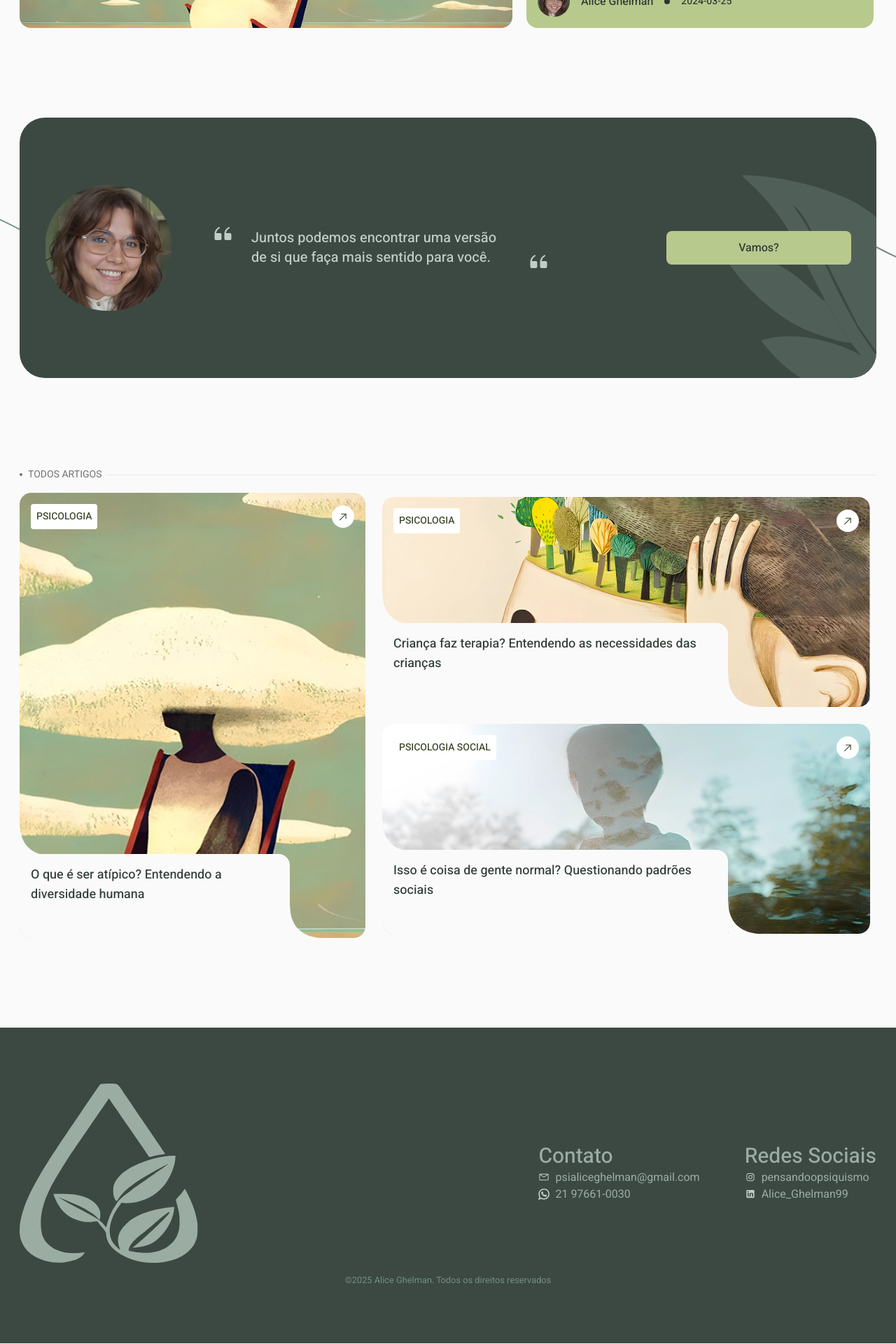
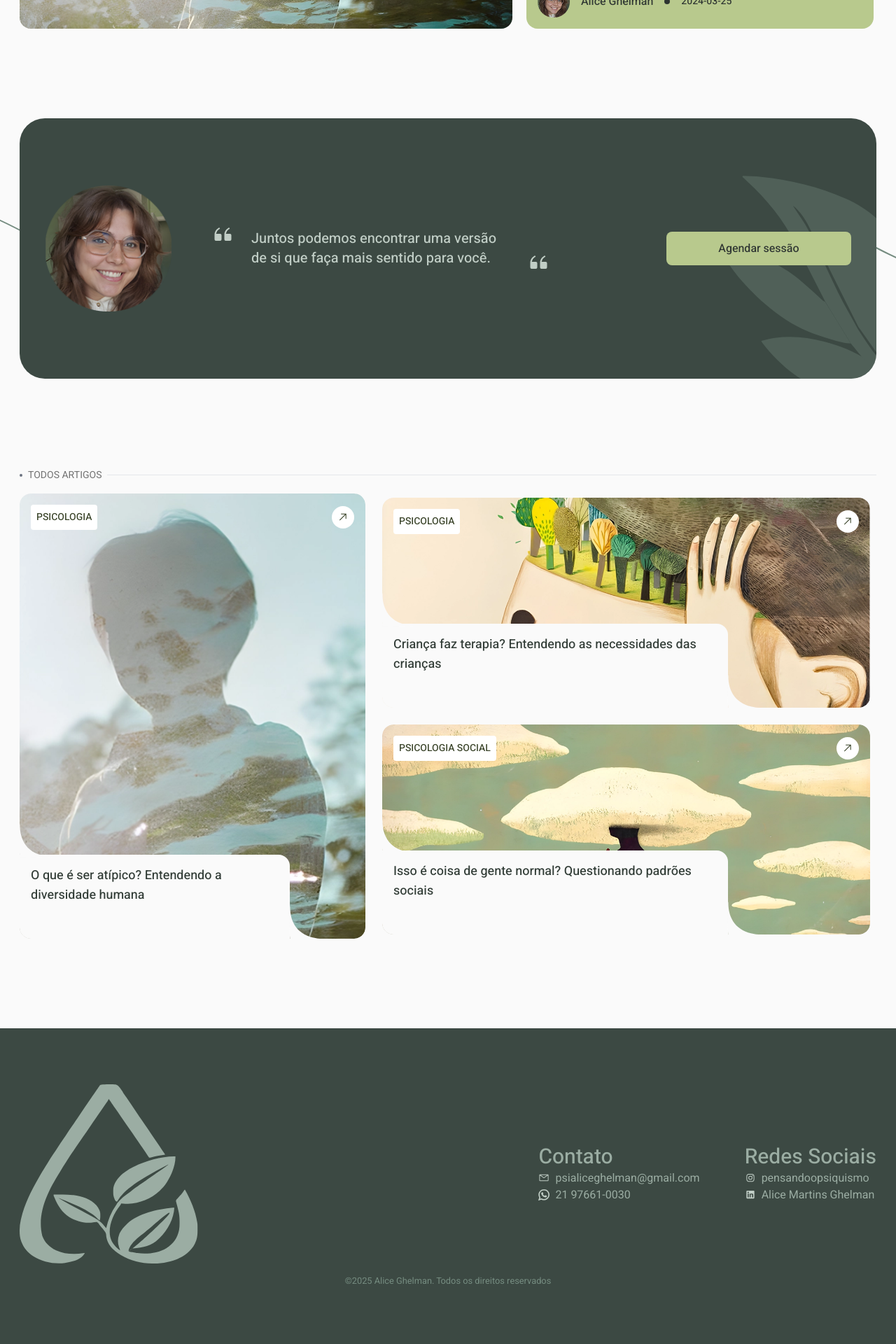
Before and after one commit to gmotta-dev/Alice-Ghelman, a Next.js app: page /blog in a window 1280 px wide. Shown: the part 614-2534 px from the top of the page at 70% size. Built offline with nearby package versions, Linux system fonts and the light colour scheme.

Commit message:
Update footer contact information, swap image assets in articles, adjust article styling for better readability, and modify button text in Banner component for clarity.

```diff
--- a/src/app/_layout-resources/Footer.tsx
+++ b/src/app/_layout-resources/Footer.tsx
@@ -3,11 +3,9 @@ import Link from "next/link";
 
 import AliceLogo from "../../shared/components/AliceLogo";
 import ContentWrapper from "../../shared/components/ContentWrapper";
-import Location from "../../shared/components/Icons/Carbon/Location";
 import LogoInstagram from "../../shared/components/Icons/Carbon/LogoInstagram";
 import LogoLinkedin from "../../shared/components/Icons/Carbon/LogoLinkedin";
 import Mail from "../../shared/components/Icons/Carbon/Mail";
-import Phone from "../../shared/components/Icons/Carbon/Phone";
 
 export default function Footer() {
   return (
@@ -55,5 +53,5 @@ const contactGroup: InfoItem[] = [
 
 const socialGroup: InfoItem[] = [
   { type: "link", href: "https://www.instagram.com/pensandoopsiquismo/", label: "pensandoopsiquismo", icon: LogoInstagram },
-  { type: "link", href: "https://www.linkedin.com/in/aliceghelman/", label: "Alice_Ghelman99", icon: LogoLinkedin },
+  { type: "link", href: "https://www.linkedin.com/in/alice-martins-ghelman-9647241b0/", label: "Alice Martins Ghelman", icon: LogoLinkedin },
 ];
--- a/src/app/blog/_path-resources/articles-data.ts
+++ b/src/app/blog/_path-resources/articles-data.ts
@@ -17,7 +17,7 @@ export const articlesData: TArticle[] = [
     created_at: "2024-03-25",
     description:
       "Você sabe o que Atípico quer dizer? No dicionário, por definição, a palavra atípico diz respeito a tudo aquilo que foge ao típico, ao normal, ao comum. Na psicologia que eu sigo, atípico também é isso, mas é um pouco mais, quer dizer aquela pessoa que foge à norma.",
-    image: "/images/blog/pessoas-atipicas.webp",
+    image: "/images/blog/coisa-de-gente-normal.webp",
     tag: "PSICOLOGIA",
     mdx: `
     ## Você sabe o que Atípico quer dizer?
@@ -112,7 +112,7 @@ Estarei disponível para criar uma relação de confiança com vocês e as crian
     title_lg: "Isso é coisa de gente normal? Questionando padrões sociais",
     created_at: "2024-03-24",
     description: "Você pode já ter se perguntado se um comportamento ou atitude suas são coisa de gente normal. É uma dúvida muito mais comum do que vocês possam imaginar.",
-    image: "/images/blog/coisa-de-gente-normal.webp",
+    image: "/images/blog/pessoas-atipicas.webp",
     tag: "PSICOLOGIA SOCIAL",
     mdx: `
 Você pode já ter se perguntado se um comportamento ou atitude suas são coisa de gente normal. É uma dúvida muito mais comum do que vocês possam imaginar.
--- a/src/app/blog/artigos/[slug]/_page-resources/Article/Article.tsx
+++ b/src/app/blog/artigos/[slug]/_page-resources/Article/Article.tsx
@@ -21,7 +21,7 @@ export default function Article(props: TNextPageProps) {
 
   return (
     <Suspense fallback="">
-      <ContentWrapper element="article" className={twMerge("my-6 flex max-w-[1064px] flex-col gap-6 font-inter", styles.article)}>
+      <ContentWrapper element="article" className={twMerge("my-6 flex max-w-[1064px] flex-col gap-6 text-justify font-inter", styles.article)}>
         <AsyncElement />
       </ContentWrapper>
     </Suspense>
--- a/src/shared/components/Banner/Banner.tsx
+++ b/src/shared/components/Banner/Banner.tsx
@@ -18,7 +18,7 @@ export default function Banner(props: { children: ReactNode; stylization: TBanne
       <ExpPlant className={stylization["plant-fill"]} />
       {props.children}
       <CustomLink href={props.href} stylization={{ variant: stylization.button, size: "md" }} className="z-[1] mx-auto mt-10 w-full max-w-[264px] md:m-0">
-        Vamos?
+        Agendar sessão
       </CustomLink>
     </div>
   );
```
